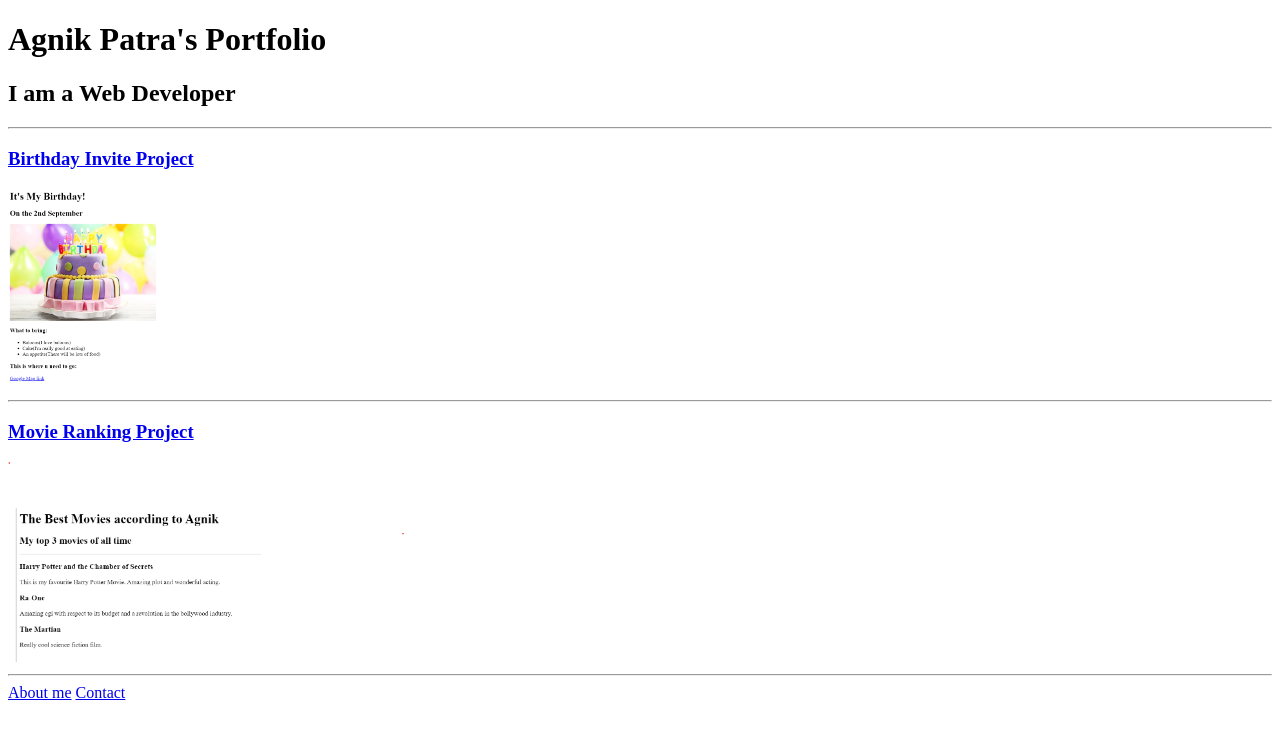
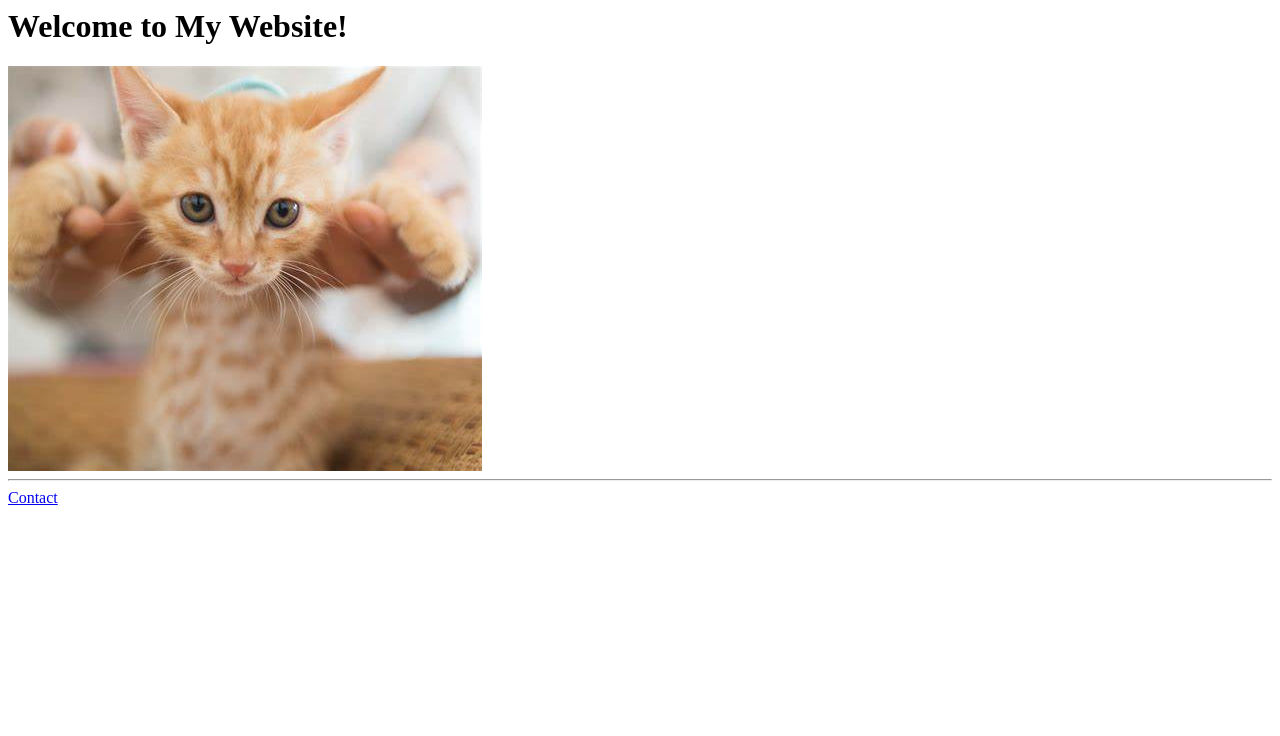
Before and after one commit to Agnik292005/My-HTML-Portfolio, a plain HTML site: page index.html in a window 1280 px wide. Drawn offline with Linux system fonts and the light colour scheme.

Commit message:
Add files via upload

```diff
--- a/index.html
+++ b/index.html
@@ -1,31 +1,4 @@
-<!DOCTYPE html>
-<html lang="en">
-<head>
-    <meta charset="UTF-8">
-    <meta name="viewport" content="width=device-width, initial-scale=1.0">
-    <title>My Portfolio Project</title>
-</head>
-<body>
-    <h1>Agnik Patra's Portfolio</h1>
-    <h2>I am a Web Developer</h2>
-    <hr/>
-    <h3><a href="./public/birthday-invite.html">Birthday Invite Project</a></h3>
-    <img height=200 src="../4.1 Webpages/assets/images/Birthday invite project customized.png"/>
-    <hr/>
-    <h3><a href="./public/movie-ranking.html">Movie Ranking Project</a></h3>
-    <img height=200 src="../4.1 Webpages/assets/images/Movie ranking project cutomized.png"/>
-    <hr/>
-    <a href="./public/about.html">About me</a>
-    <a href="./public/contact.html">Contact</a>
-</body>
-</html>
-
-
-
-
-
-<!-- TODO 6: Add images to show the project previews
-HINT for TODO 6: You can use the height attribute set to 200 to make the image smaller:
-https://developer.mozilla.org/en-US/docs/Web/HTML/Element/img#attr-height -->
-
-<!-- TODO 7: Add the Contact Me and About Me page links -->
+<h1>Welcome to My Website!</h1>
+<a href="./public/about.html"><img src="./assets/images/cat.png"/></a>
+<hr/>
+<a href="./public/contact.html">Contact</a>
```
Also changed, not shown: solution.html (+6 -21 lines), goal.png.
